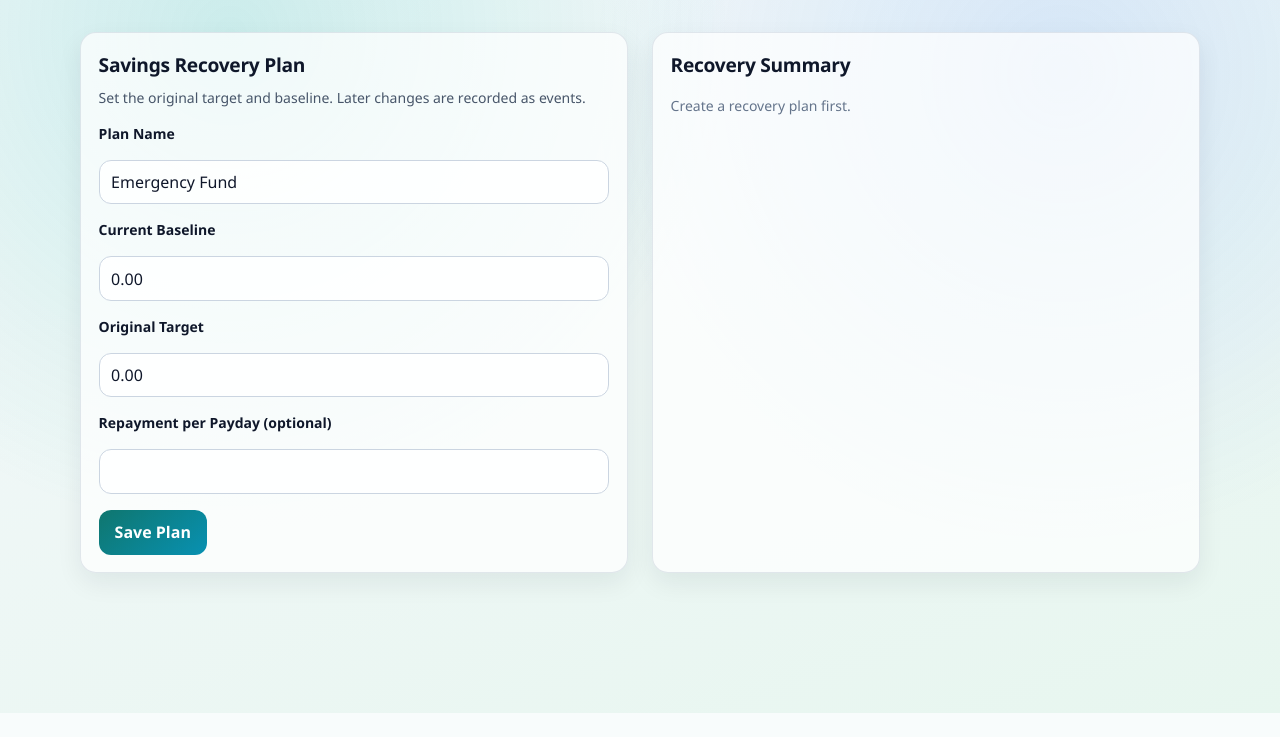
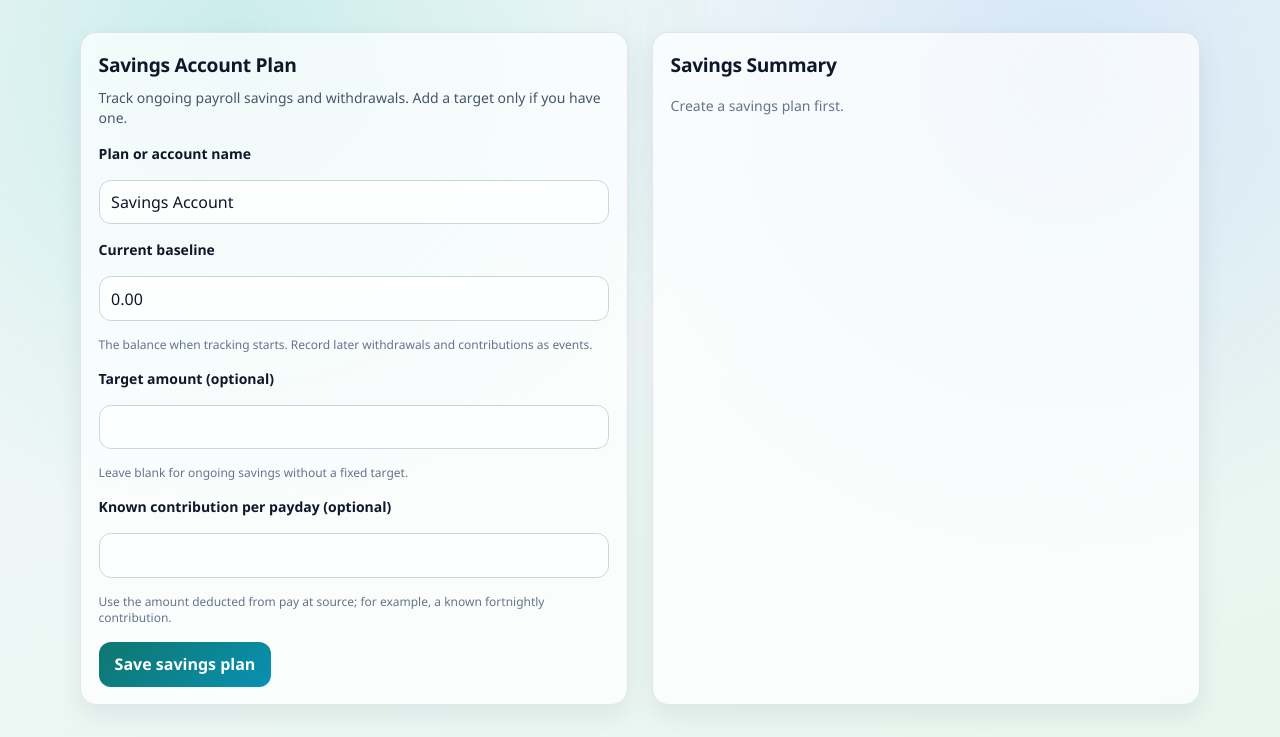
Before and after one commit to ddeveloper72/ledgerlens, a Flask app: page /savings-recovery in a window 1280 px wide; the page is wider, and only the part inside the window is pictured. Shown: the part 87-824 px from the top of that part. Before the commit the page ends 800 px from the top of that part, so only its background shows below. Run offline with Flask 3, Linux system fonts and the light colour scheme; data that the repository does not hold is empty; some libraries are stand-ins or nearby versions.

Commit message:
Support ongoing savings without fixed targets

```diff
--- a/app/models/__init__.py
+++ b/app/models/__init__.py
@@ -178,7 +178,7 @@ class RecurringCandidate(db.Model):
 class SavingsGoal(db.Model):
     id = db.Column(db.Integer, primary_key=True)
     name = db.Column(db.String(120), nullable=False)
-    target_amount = db.Column(db.Numeric(12, 2), nullable=False)
+    target_amount = db.Column(db.Numeric(12, 2), nullable=True)
     current_amount = db.Column(db.Numeric(12, 2), nullable=False, default=0)
     target_date = db.Column(db.Date, nullable=True)
     repayment_per_payday = db.Column(db.Numeric(12, 2), nullable=True)
@@ -298,7 +298,7 @@ class OneOffForecastEvent(db.Model):
 class SinkingFundProvision(db.Model):
     id = db.Column(db.Integer, primary_key=True)
     display_name = db.Column(db.String(120), nullable=False)
-    target_amount = db.Column(db.Numeric(12, 2), nullable=False)
+    target_amount = db.Column(db.Numeric(12, 2), nullable=True)
     due_date = db.Column(db.Date, nullable=False)
     amount_reserved = db.Column(db.Numeric(12, 2), nullable=False, default=0)
     savings_goal_id = db.Column(db.Integer, db.ForeignKey("savings_goal.id"), nullable=True)
--- a/app/routes/main.py
+++ b/app/routes/main.py
@@ -428,11 +428,12 @@ def savings_recovery():
                 add_recovery_event(db.session, goal, event_date=date.fromisoformat(request.form.get("event_date", "")), amount=parse_money(request.form.get("amount"), non_negative=True), event_type=request.form.get("event_type", ""), reason=request.form.get("reason", "").strip() or "General", note=request.form.get("note"))
                 message = "Savings recovery event added."
             else:
-                target = parse_money(request.form.get("target_amount"), non_negative=True)
+                target_text = request.form.get("target_amount", "").strip()
+                target = parse_money(target_text, non_negative=True) if target_text else None
                 baseline = parse_money(request.form.get("current_amount"), non_negative=True)
                 repayment_text = request.form.get("repayment_per_payday", "").strip()
                 repayment = parse_money(repayment_text, non_negative=True) if repayment_text else None
-                goal = SavingsGoal.query.filter(SavingsGoal.name.ilike("%emergency%")).first()
+                goal = SavingsGoal.query.order_by(SavingsGoal.id).first()
                 if not goal:
                     goal = SavingsGoal(name="Emergency Fund", target_amount=target, current_amount=baseline)
                     db.session.add(goal)
--- a/app/static/css/styles.css
+++ b/app/static/css/styles.css
@@ -139,6 +139,27 @@ table tbody td {
 
 .primary-btn:hover {
     transform: translateY(-1px);
+}
+
+/* Keep checkbox controls and adjacent form actions distinct and touch-friendly. */
+form > label:has(> input[type="checkbox"]) {
+    display: inline-flex;
+    align-items: center;
+    gap: 0.5rem;
+    min-height: 2.75rem;
+    margin-right: 1rem;
+    vertical-align: middle;
+}
+
+form > label:has(> input[type="checkbox"]) > input {
+    flex: 0 0 auto;
+}
+
+form > label:has(> input[type="checkbox"]) + .primary-btn {
+    display: inline-flex;
+    align-items: center;
+    justify-content: center;
+    vertical-align: middle;
 }
 
 .file-input,
@@ -284,4 +305,10 @@ table tbody td {
         grid-template-columns: 1fr;
     }
     .timeline-controls, .reconciliation-row { grid-template-columns: 1fr; }
+
+    form > label:has(> input[type="checkbox"]) + .primary-btn {
+        display: flex;
+        width: max-content;
+        margin-top: 0.75rem;
+    }
 }
--- a/app/templates/savings_recovery.html
+++ b/app/templates/savings_recovery.html
@@ -1,10 +1,59 @@
 {% extends 'base.html' %}
-{% block title %}Savings Recovery | LedgerLens{% endblock %}
+{% block title %}Savings Activity | LedgerLens{% endblock %}
 {% block content %}
 <section class="grid gap-6 md:grid-cols-2" data-stagger>
-    <article class="panel"><h1 class="panel-title mb-2">Savings Recovery Plan</h1><p class="text-sm text-slate-600 mb-4">Set the original target and baseline. Later changes are recorded as events.</p><form action="{{ url_for('main.savings_recovery') }}" method="post" class="space-y-4"><input type="hidden" name="action" value="goal"><label class="block text-sm font-semibold">Plan Name</label><input name="goal_name" class="file-input" value="{{ recovery_snapshot.goal_name if recovery_snapshot else 'Emergency Fund' }}" required><label class="block text-sm font-semibold">Current Baseline</label><input name="current_amount" inputmode="decimal" class="file-input" value="{{ recovery_snapshot.goal.current_amount if recovery_snapshot else '0.00' }}" required><label class="block text-sm font-semibold">Original Target</label><input name="target_amount" inputmode="decimal" class="file-input" value="{{ recovery_snapshot.original_target if recovery_snapshot else '0.00' }}" required><label class="block text-sm font-semibold">Repayment per Payday (optional)</label><input name="repayment_per_payday" inputmode="decimal" class="file-input" value="{{ recovery_snapshot.repayment_per_payday or '' if recovery_snapshot else '' }}"><button type="submit" class="primary-btn">Save Plan</button></form></article>
-    <article class="panel"><h2 class="panel-title mb-4">Recovery Summary</h2>{% if recovery_snapshot %}<ul class="space-y-2 text-sm"><li class="summary-row"><span>Original target</span><span>{{ '%.2f'|format(recovery_snapshot.original_target) }}</span></li><li class="summary-row"><span>Current balance</span><span>{{ '%.2f'|format(recovery_snapshot.current_amount) }}</span></li><li class="summary-row"><span>Emergency withdrawals</span><span>{{ '%.2f'|format(recovery_snapshot.total_withdrawals) }}</span></li><li class="summary-row"><span>Total repaid</span><span>{{ '%.2f'|format(recovery_snapshot.total_repaid) }}</span></li><li class="summary-row"><span>Still to recover</span><span>{{ '%.2f'|format(recovery_snapshot.gap) }}</span></li><li class="summary-row"><span>Progress</span><span>{{ recovery_snapshot.progress_percent }}%</span></li><li class="summary-row"><span>Estimated paydays</span><span>{{ recovery_snapshot.estimated_paydays if recovery_snapshot.estimated_paydays is not none else 'Not set' }}</span></li></ul>{% else %}<p class="text-sm text-slate-500">Create a recovery plan first.</p>{% endif %}</article>
+  <article class="panel">
+    <h1 class="panel-title mb-2">Savings Account Plan</h1>
+    <p class="text-sm text-slate-600 mb-4">Track ongoing payroll savings and withdrawals. Add a target only if you have one.</p>
+    <form action="{{ url_for('main.savings_recovery') }}" method="post" class="space-y-4">
+      <input type="hidden" name="action" value="goal">
+      <label class="block text-sm font-semibold" for="goal-name">Plan or account name</label>
+      <input id="goal-name" name="goal_name" class="file-input" value="{{ recovery_snapshot.goal_name if recovery_snapshot else 'Savings Account' }}" required>
+      <label class="block text-sm font-semibold" for="current-amount">Current baseline</label>
+      <input id="current-amount" name="current_amount" inputmode="decimal" class="file-input" value="{{ recovery_snapshot.goal.current_amount if recovery_snapshot else '0.00' }}" required>
+      <p class="text-xs text-slate-500">The balance when tracking starts. Record later withdrawals and contributions as events.</p>
+      <label class="block text-sm font-semibold" for="target-amount">Target amount (optional)</label>
+      <input id="target-amount" name="target_amount" inputmode="decimal" class="file-input" value="{{ recovery_snapshot.original_target if recovery_snapshot and recovery_snapshot.has_target else '' }}">
+      <p class="text-xs text-slate-500">Leave blank for ongoing savings without a fixed target.</p>
+      <label class="block text-sm font-semibold" for="payday-contribution">Known contribution per payday (optional)</label>
+      <input id="payday-contribution" name="repayment_per_payday" inputmode="decimal" class="file-input" value="{{ recovery_snapshot.repayment_per_payday or '' if recovery_snapshot else '' }}">
+      <p class="text-xs text-slate-500">Use the amount deducted from pay at source; for example, a known fortnightly contribution.</p>
+      <button type="submit" class="primary-btn">Save savings plan</button>
+    </form>
+  </article>
+  <article class="panel">
+    <h2 class="panel-title mb-4">Savings Summary</h2>
+    {% if recovery_snapshot %}
+    <ul class="space-y-2 text-sm">
+      <li class="summary-row"><span>Current calculated balance</span><span>{{ '%.2f'|format(recovery_snapshot.current_amount) }}</span></li>
+      <li class="summary-row"><span>Recorded withdrawals</span><span>{{ '%.2f'|format(recovery_snapshot.total_withdrawals) }}</span></li>
+      <li class="summary-row"><span>Recorded contributions</span><span>{{ '%.2f'|format(recovery_snapshot.total_repaid) }}</span></li>
+      <li class="summary-row"><span>Known contribution per payday</span><span>{{ '%.2f'|format(recovery_snapshot.repayment_per_payday) if recovery_snapshot.repayment_per_payday is not none else 'Not set' }}</span></li>
+      {% if recovery_snapshot.has_target %}
+      <li class="summary-row"><span>Optional target</span><span>{{ '%.2f'|format(recovery_snapshot.original_target) }}</span></li>
+      <li class="summary-row"><span>Remaining to target</span><span>{{ '%.2f'|format(recovery_snapshot.gap) }}</span></li>
+      <li class="summary-row"><span>Progress</span><span>{{ recovery_snapshot.progress_percent }}%</span></li>
+      <li class="summary-row"><span>Estimated paydays</span><span>{{ recovery_snapshot.estimated_paydays if recovery_snapshot.estimated_paydays is not none else 'Not available' }}</span></li>
+      {% else %}
+      <li class="summary-row"><span>Plan type</span><span>Ongoing savings — no fixed target</span></li>
+      {% endif %}
+    </ul>
+    {% else %}<p class="text-sm text-slate-500">Create a savings plan first.</p>{% endif %}
+  </article>
 </section>
-{% if recovery_snapshot %}<section class="panel mt-8" data-fade-in><h2 class="panel-title mb-4">Add Recovery Event</h2><form action="{{ url_for('main.savings_recovery') }}" method="post" class="review-form-grid"><input type="hidden" name="action" value="event"><input type="hidden" name="goal_id" value="{{ recovery_snapshot.goal.id }}"><input type="date" name="event_date" class="file-input" required><select name="event_type" class="file-input"><option value="withdrawal">Withdrawal</option><option value="repayment">Repayment</option><option value="adjustment">Adjustment</option></select><input name="amount" inputmode="decimal" class="file-input" placeholder="Amount" required><select name="reason" class="file-input" required>{% for reason in reason_categories %}<option value="{{ reason }}">{{ reason|title }}</option>{% endfor %}</select><input name="note" class="file-input" placeholder="Optional note"><button type="submit" class="primary-btn">Add Event</button></form></section>
-<section class="panel mt-8" data-fade-in><h2 class="panel-title mb-4">Event History</h2><div class="overflow-x-auto"><table class="w-full text-sm"><thead><tr><th>Date</th><th>Type</th><th>Reason</th><th>Note</th><th class="text-right">Amount</th></tr></thead><tbody>{% for event in recovery_snapshot.events %}<tr><td>{{ event.event_date }}</td><td>{{ event.event_type }}</td><td>{{ event.reason }}</td><td>{{ event.note or '' }}</td><td class="text-right">{{ '%.2f'|format(event.amount) }}</td></tr>{% else %}<tr><td colspan="5" class="text-center py-6 text-slate-500">No recovery events yet.</td></tr>{% endfor %}</tbody></table></div></section>{% endif %}
+{% if recovery_snapshot %}
+<section class="panel mt-8" data-fade-in>
+  <h2 class="panel-title mb-2">Record balance activity</h2>
+  <p class="text-sm text-slate-600 mb-4">Use Withdrawal for money transferred out and Contribution for money paid back or deducted from pay.</p>
+  <form action="{{ url_for('main.savings_recovery') }}" method="post" class="review-form-grid">
+    <input type="hidden" name="action" value="event"><input type="hidden" name="goal_id" value="{{ recovery_snapshot.goal.id }}">
+    <input type="date" name="event_date" class="file-input" required>
+    <select name="event_type" class="file-input"><option value="withdrawal">Withdrawal</option><option value="repayment">Contribution</option><option value="adjustment">Balance adjustment</option></select>
+    <input name="amount" inputmode="decimal" class="file-input" placeholder="Amount" required>
+    <select name="reason" class="file-input" required>{% for reason in reason_categories %}<option value="{{ reason }}">{{ reason|title }}</option>{% endfor %}</select>
+    <input name="note" class="file-input" placeholder="Optional generic note"><button type="submit" class="primary-btn">Add activity</button>
+  </form>
+</section>
+<section class="panel mt-8" data-fade-in><h2 class="panel-title mb-4">Activity history</h2><div class="overflow-x-auto"><table class="w-full text-sm"><thead><tr><th>Date</th><th>Type</th><th>Reason</th><th>Note</th><th class="text-right">Amount</th></tr></thead><tbody>{% for event in recovery_snapshot.events %}<tr><td>{{ event.event_date }}</td><td>{{ 'Contribution' if event.event_type == 'repayment' else event.event_type|title }}</td><td>{{ event.reason }}</td><td>{{ event.note or '' }}</td><td class="text-right">{{ '%.2f'|format(event.amount) }}</td></tr>{% else %}<tr><td colspan="5" class="text-center py-6 text-slate-500">No savings activity recorded yet.</td></tr>{% endfor %}</tbody></table></div></section>
+{% endif %}
 {% endblock %}
```
Also changed, not shown: app/services/savings_service.py (+7 -6 lines), app/templates/dashboard.html (+6 -2 lines), migrations/versions/e8a6c1f43b92_make_savings_target_optional.py (added, +23 -0 lines), tests/test_phase2b.py (+16 -0 lines), tests/test_routes.py (+12 -0 lines).
